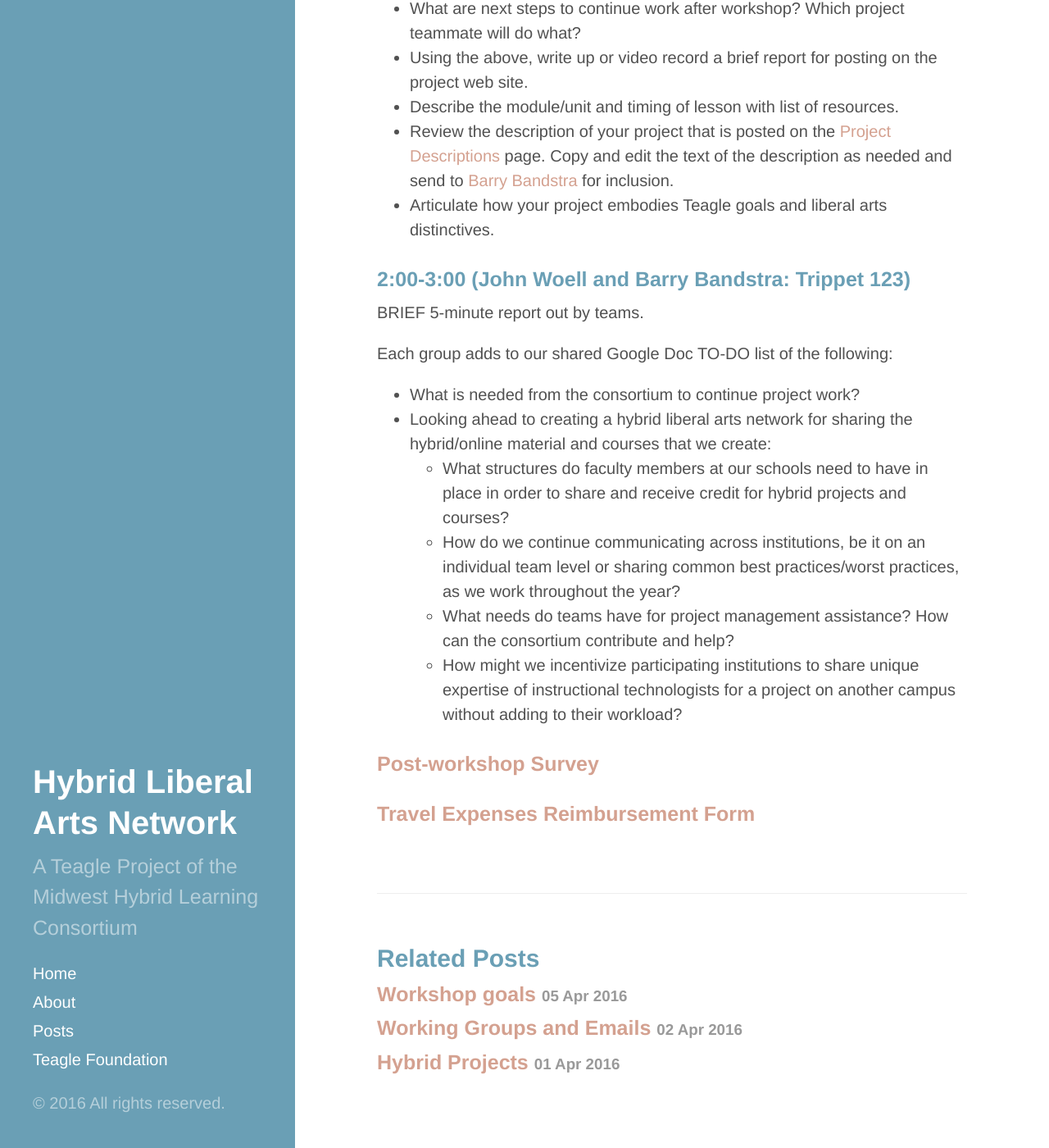
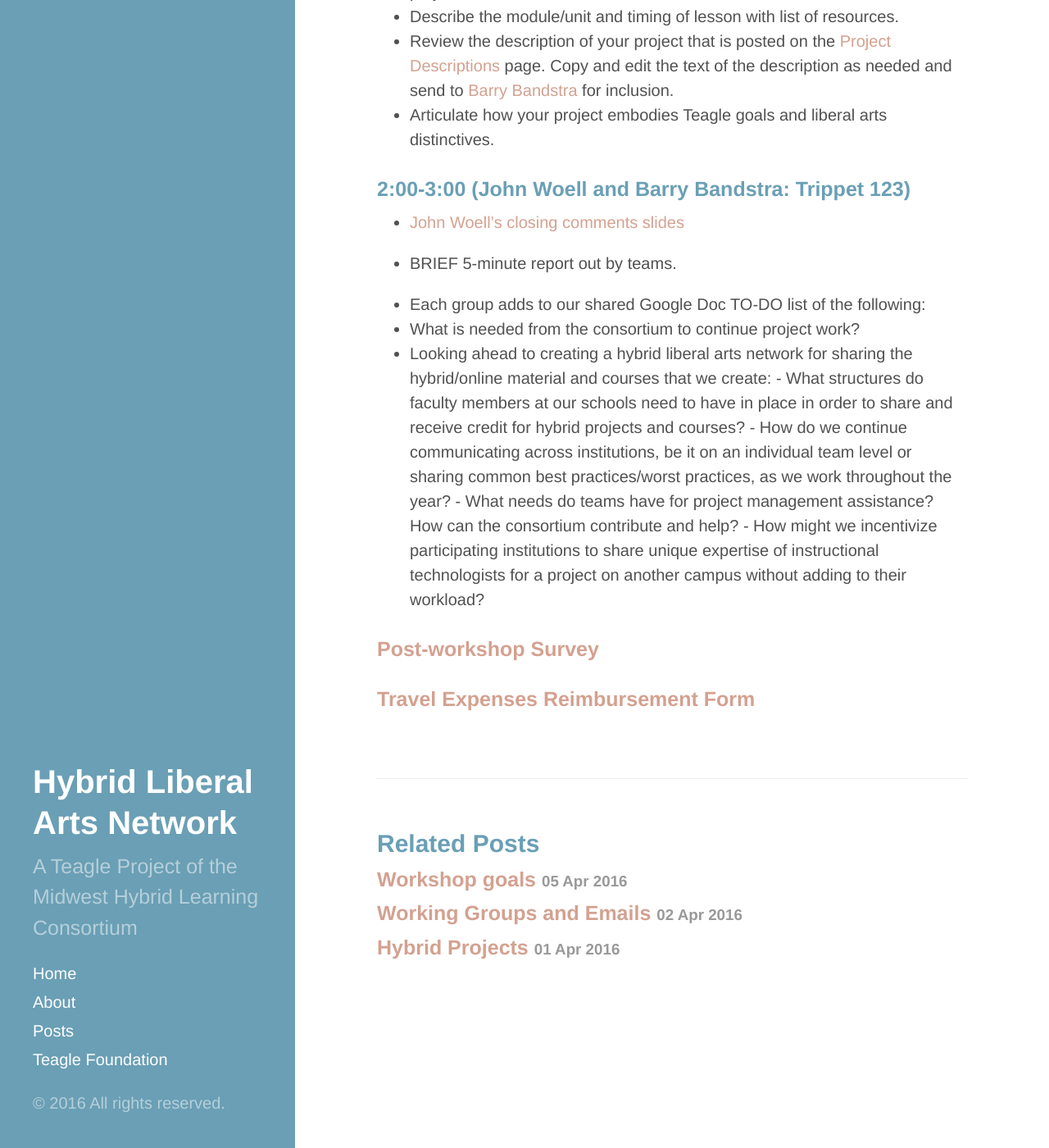
Before and after one commit to hybrid-liberal-arts/hybrid-liberal-arts.github.io, a Jekyll site: the page built from _posts/2016-04-06-2016-workshop-schedule.md, in a window 1280 px wide and 1400 px high, scrolled down 4670 px. Shown: the whole window at 82% size. Built offline with Jekyll 4.4.1, drawn with Linux system fonts in a browser that asks for light colours; Markdown is read by kramdown in place of the engine named in the settings; some of the changed text lies outside the part shown.

Commit message:
edited schedule

```diff
--- a/_posts/2016-04-06-2016-workshop-schedule.md
+++ b/_posts/2016-04-06-2016-workshop-schedule.md
@@ -26,9 +26,9 @@ title: 2016 Workshop Schedule
 ###1:00-1:30 (John Woell: Trippet 123)
 Clarification of expectations for the workshop and grant, including Q and A.
 
+- [John Woell's presentation slides](https://docs.google.com/presentation/d/1RzQQjlyXSxw5oDxlxVYsYQjHrxlhlqDWZZcbDF5kAc4/edit?usp=sharing)
 - Visit the [Workshop goals](http://hybridliberalarts.org/2016/04/05/workshop-goals/) page.
-
-[Beth Trembley's goals sketchnote](http://faculty.hope.edu/bandstra/teagle/trembley-goals_sketchnote.pdf)
+- [Beth Trembley's goals sketchnote](http://faculty.hope.edu/bandstra/teagle/trembley-goals_sketchnote.pdf)
 
 ###1:30-2:00 (Donnie Sendelbach and David Berk: Trippet 123)
 Brief project management overview
@@ -40,8 +40,7 @@ Brief project management overview
 - Skills needed
 - Prototyping and collecting feedback before using in a course
 - Managing scope creep
-
-[Beth Trembley's project management sketchnote](http://faculty.hope.edu/bandstra/teagle/trembley-project_management_sketchnote.pdf)
+- [Beth Trembley's project management sketchnote](http://faculty.hope.edu/bandstra/teagle/trembley-project_management_sketchnote.pdf)
 
 ###2:00-4:15 (Donnie Sendelbach and David Berk: team meetings in Trippet)
 - Time in teams or individually to work on one course module plan in detail.
@@ -56,15 +55,13 @@ Brief project management overview
 
 ###4:15-5:00 ADA Compliance (Juli Smith: Trippet 123)
 - An overview of laws and regulations applicable to accessibility of online course materials, discussion of universal design and its benefits and requirements, and work session on outlining project needs with regard to accessibility.
-
-Juli Smith's [Technology Accessibility and Universal Design slides](https://drive.google.com/a/hope.edu/file/d/0B4vP7I046WPJUnBmUFFkbk82Vk0/view?ts=571a5c9b)
+- Juli Smith's [Technology Accessibility and Universal Design slides](https://drive.google.com/a/hope.edu/file/d/0B4vP7I046WPJUnBmUFFkbk82Vk0/view?ts=571a5c9b)
 
 ### 5:00-5:45 Assessment (CILA/Charlie Blaich and Kathy Wise: Trippet 123)
 - Review work on module to include in written plan.
 - Steps for pre-deployment feedback plus formative and summative assessment mechanisms.
 - Assessment data gathering, collecting, and viewing
-
-[Midwest Hybrid Learning Consortium Assessment Plan](http://faculty.hope.edu/bandstra/teagle/MHLC_assessment.pdf) as developed by Charlie and Kathy
+- [Midwest Hybrid Learning Consortium Assessment Plan](http://faculty.hope.edu/bandstra/teagle/MHLC_assessment.pdf) as developed by Charlie and Kathy
 
 ###5:45-6:00 (individually: Trippet 123)
 - Report out to steering committee member from your institution, including questions on Friday’s work and what the goals are for the end of Saturday.
@@ -90,16 +87,14 @@ Groups will individually review previous day’s work following discussion of:
 - What do you want to tweak before continuing with this module or starting planning on second one?
 - Write in Google Doc questions and concerns at end of work.
 - Charlie Blaich is available to consult with project teams regarding assessment strategies
-
-[Beth Trembley's morning business sketchnote](http://faculty.hope.edu/bandstra/teagle/trembley-morning_business_sketchnote.pdf)
+- [Beth Trembley's morning business sketchnote](http://faculty.hope.edu/bandstra/teagle/trembley-morning_business_sketchnote.pdf)
 
 ###11:00-11:30 (Beth Trembley: Trippet 123)
 Discussion of what hybrid/online means in our liberal arts courses
 
 - Reminder of liberal arts distinctives and a charge to be sure to include those in work today. How does hybrid/online support the liberal arts mission and high-touch?
 - What resources are yet needed for effective course/module design and construction?
-
-[Beth Trembley's liberal arts distinctives sketchnote](http://faculty.hope.edu/bandstra/teagle/trembley-liberalarts_distinctives_sketchnote.pdf)
+- [Beth Trembley's liberal arts distinctives sketchnote](http://faculty.hope.edu/bandstra/teagle/trembley-liberalarts_distinctives_sketchnote.pdf)
 
 ##Lunch 11:30-12:30 (Trippet Hall Dining Room)
 
@@ -129,16 +122,18 @@ Final push on project and next steps planning.
  - Articulate how your project embodies Teagle goals and liberal arts distinctives.
 
 ###2:00-3:00 (John Woell and Barry Bandstra: Trippet 123)
-BRIEF 5-minute report out by teams.
+- [John Woell's closing comments slides](https://docs.google.com/presentation/d/1mOhGmLTCwIXIHbbCov2mbBaYd1A8-4dqxXSvQqdn-7A/edit?usp=sharing)
 
-Each group adds to our shared Google Doc TO-DO list of the following:
+- BRIEF 5-minute report out by teams.
 
+
+- Each group adds to our shared Google Doc TO-DO list of the following:
  - What is needed from the consortium to continue project work?
  - Looking ahead to creating a hybrid liberal arts network for sharing the hybrid/online material and courses that we create:
-	- What structures do faculty members at our schools need to have in place in order to share and receive credit for hybrid projects and courses?
-	- How do we continue communicating across institutions, be it on an individual team level or sharing common best practices/worst practices, as we work throughout the year?
-	- What needs do teams have for project management assistance?  How can the consortium contribute and help?
-	- How might we incentivize participating institutions to share unique expertise of instructional technologists for a project on another campus without adding to their workload?
+		- What structures do faculty members at our schools need to have in place in order to share and receive credit for hybrid projects and courses?
+		- How do we continue communicating across institutions, be it on an individual team level or sharing common best practices/worst practices, as we work throughout the year?
+		- What needs do teams have for project management assistance?  How can the consortium contribute and help?
+		- How might we incentivize participating institutions to share unique expertise of instructional technologists for a project on another campus without adding to their workload?
 
 ###[Post-workshop Survey](https://docs.google.com/forms/d/1fh2LdM8O0RlJEo6OJL_g1xD1KGpsnZ8yMkKMFjCZfpo/viewform?c=0&w=1&usp=mail_form_link)
 
```
Also changed, not shown: other parts of _posts/2016-04-06-2016-workshop-schedule.md (+2 -4 lines).
